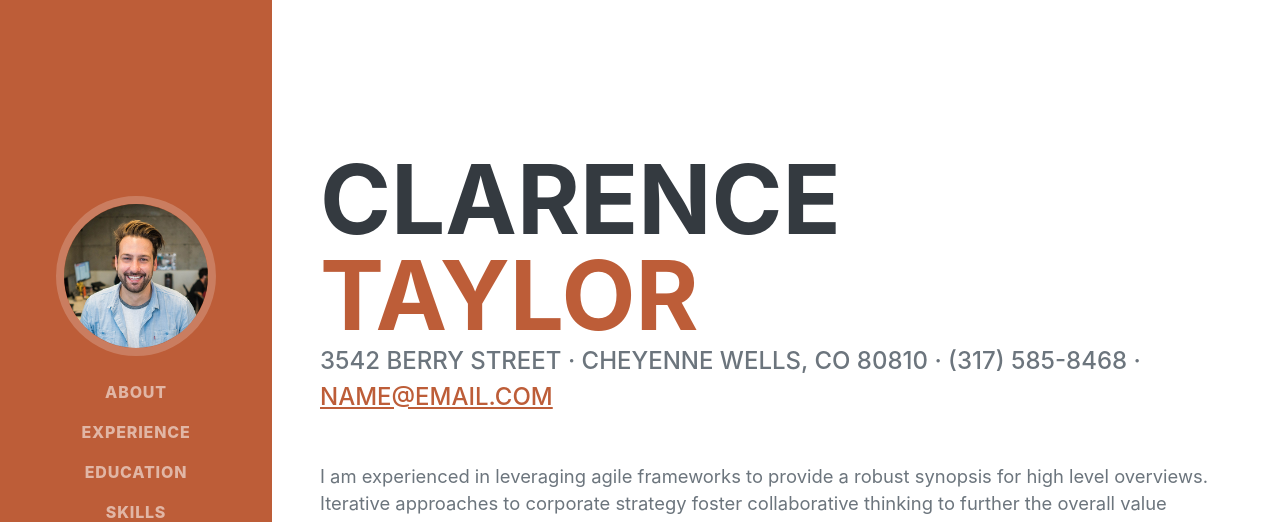
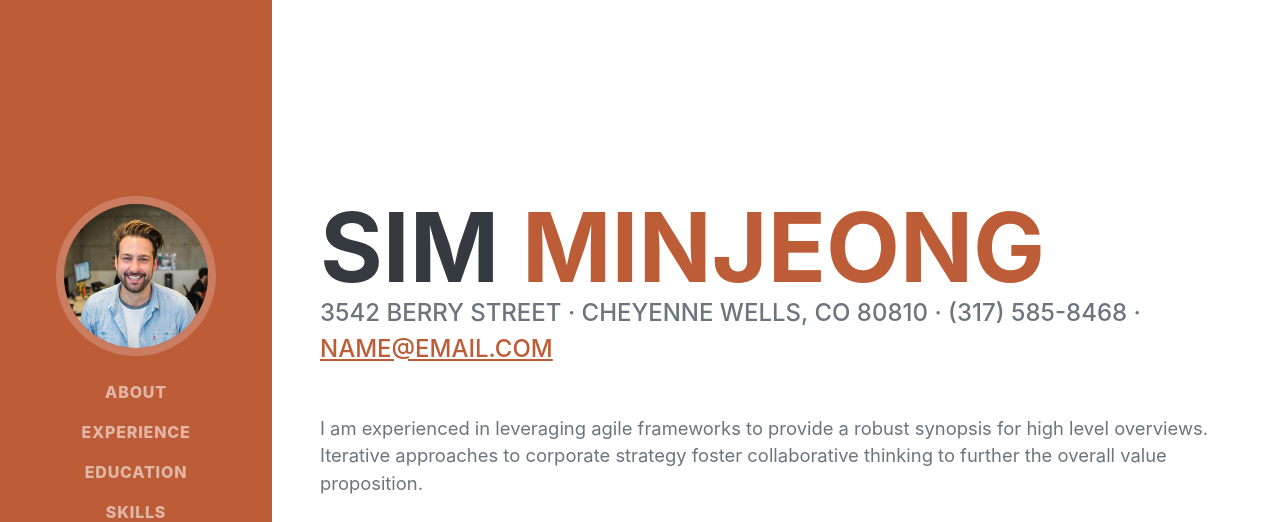
Before and after one commit to MJ-SIM/git-test-1, a plain HTML site: page index.html in a window 1280 px wide. Shown: the top 522 px of the page. Drawn offline with nearby package versions, Linux system fonts and the light colour scheme; a web font is replaced by a local one.

Commit message:
이름 변경

```diff
--- a/index.html
+++ b/index.html
@@ -40,8 +40,8 @@
             <section class="resume-section" id="about">
                 <div class="resume-section-content">
                     <h1 class="mb-0">
-                        Clarence
-                        <span class="text-primary">Taylor</span>
+                        Sim
+                        <span class="text-primary">MinJeong</span>
                     </h1>
                     <div class="subheading mb-5">
                         3542 Berry Street · Cheyenne Wells, CO 80810 · (317) 585-8468 ·
```
